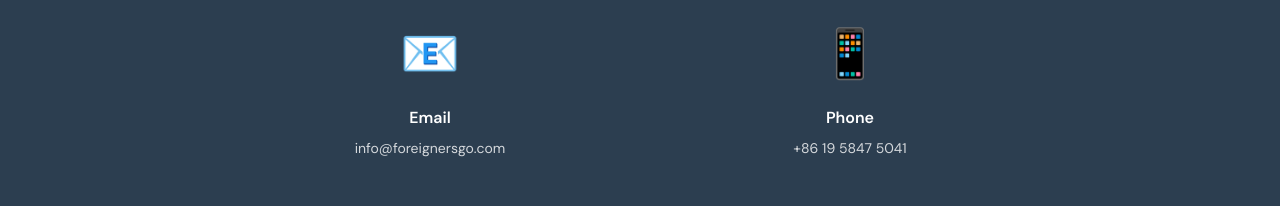
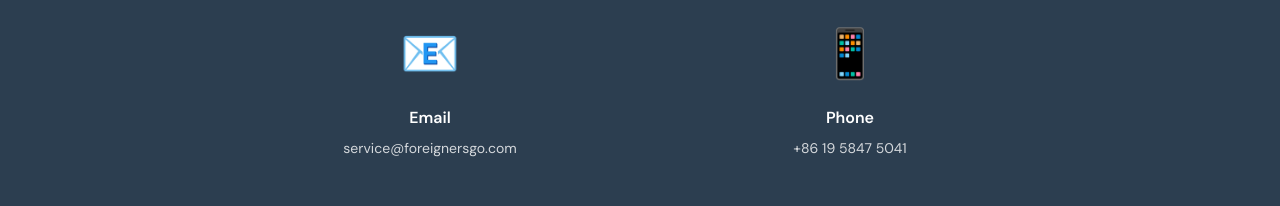
Before and after one commit to foreignersgo/foreignersgo, a Next.js app: page /about in a window 1280 px wide. Shown: the part 2980-3186 px from the top of the page. Built offline with nearby package versions, Linux system fonts and the light colour scheme; a web font is replaced by a local one.

Commit message:
Describe your changes

```diff
--- a/src/app/about/page.tsx
+++ b/src/app/about/page.tsx
@@ -620,7 +620,7 @@ export default function AboutPage() {
                 📧
               </div>
               <h4 style={{ fontSize:'16px', fontWeight:600, marginBottom:'8px' }}>{t('email')}</h4>
-              <p style={{ fontSize:'14px', opacity:0.8 }}>info@foreignersgo.com</p>
+              <p style={{ fontSize:'14px', opacity:0.8 }}>service@foreignersgo.com</p>
             </div>
             <div>
               <div style={{
```
